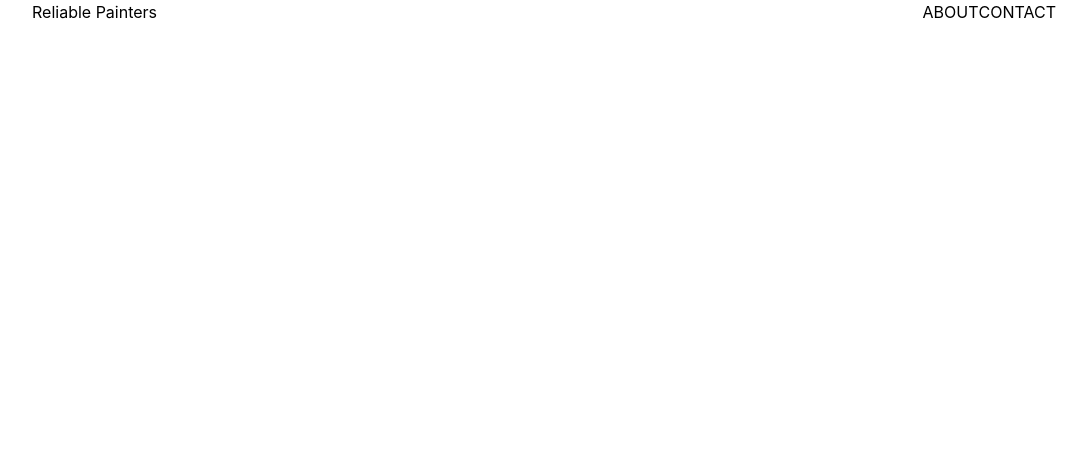
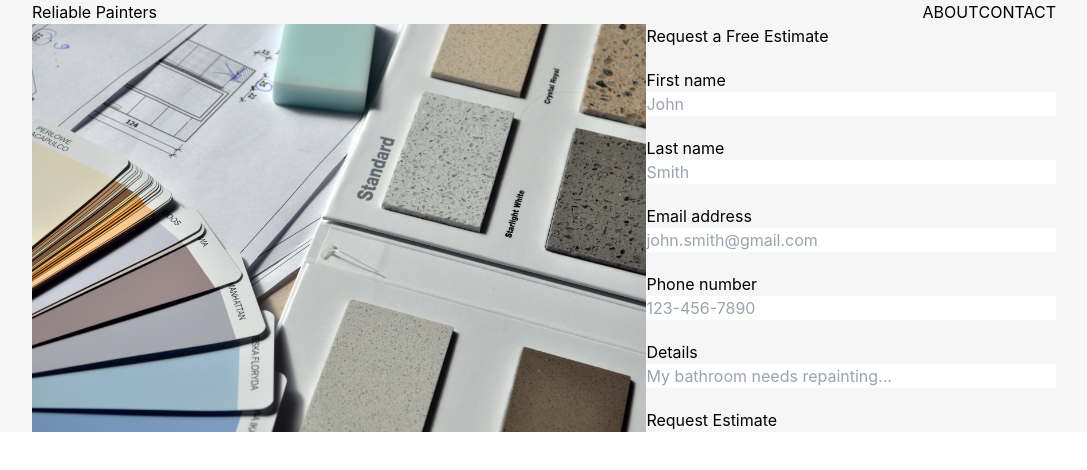
Before and after one commit to tlannigan/reliable-painter-react, a React (Create React App) app: page / in a window 1280 px wide. Shown: the top 470 px of the page, without its empty margins (96-1183 px from the left). Built offline with nearby package versions, Linux system fonts and the light colour scheme.

Commit message:
Add sections for estimate component
- Add paint chip image
- Add placeholder text inputs

```diff
--- a/src/App.css
+++ /dev/null
@@ -1,38 +0,0 @@
-.App {
-  text-align: center;
-}
-
-.App-logo {
-  height: 40vmin;
-  pointer-events: none;
-}
-
-@media (prefers-reduced-motion: no-preference) {
-  .App-logo {
-    animation: App-logo-spin infinite 20s linear;
-  }
-}
-
-.App-header {
-  background-color: #282c34;
-  min-height: 100vh;
-  display: flex;
-  flex-direction: column;
-  align-items: center;
-  justify-content: center;
-  font-size: calc(10px + 2vmin);
-  color: white;
-}
-
-.App-link {
-  color: #61dafb;
-}
-
-@keyframes App-logo-spin {
-  from {
-    transform: rotate(0deg);
-  }
-  to {
-    transform: rotate(360deg);
-  }
-}
--- a/src/App.js
+++ b/src/App.js
@@ -1,11 +1,11 @@
-import logo from './logo.svg';
-import './App.css';
+import Estimate from './components/Estimate';
 import Header from './components/Header';
 
 function App() {
   return (
     <div className="App max-w-screen-lg mx-auto">
       <Header />
+      <Estimate />
     </div>
   );
 }
--- /dev/null
+++ b/src/components/Estimate.js
@@ -0,0 +1,16 @@
+import React, { Component } from 'react'
+import EstimateImage from './EstimateImage'
+import EstimateForm from './EstimateForm'
+
+export class Estimate extends Component {
+  render() {
+    return (
+      <div className='flex justify-between'>
+        <EstimateImage />
+        <EstimateForm />
+      </div>
+    )
+  }
+}
+
+export default Estimate
--- /dev/null
+++ b/src/components/EstimateForm.js
@@ -0,0 +1,38 @@
+import React, { Component } from 'react'
+
+export class EstimateForm extends Component {
+  render() {
+    return (
+      <div className='flex flex-col basis-2/5 justify-between'>
+        <div>
+            <h2>Request a Free Estimate</h2>
+        </div>
+        <div className='flex flex-col'>
+            <label for='estimate-first-name'>First name</label>
+            <input name='estimate-first-name' type='text' placeholder='John' />
+        </div>
+        <div className='flex flex-col'>
+            <label for='estimate-last-name'>Last name</label>
+            <input name='estimate-last-name' type='text' placeholder='Smith' />
+        </div>
+        <div className='flex flex-col'>
+            <label for='estimate-email'>Email address</label>
+            <input name='estimate-email' type='text' placeholder='john.smith@gmail.com' />
+        </div>
+        <div className='flex flex-col'>
+            <label for='estimate-phone'>Phone number</label>
+            <input name='estimate-phone' type='text' placeholder='123-456-7890' />
+        </div>
+        <div className='flex flex-col'>
+            <label for='estimate-details'>Details</label>
+            <input name='estimate-details' type='text' placeholder='My bathroom needs repainting...' />
+        </div>
+        <div>
+            <button>Request Estimate</button>
+        </div>
+      </div>
+    )
+  }
+}
+
+export default EstimateForm
--- /dev/null
+++ b/src/components/EstimateImage.js
@@ -0,0 +1,14 @@
+import React, { Component } from 'react'
+import estimateImage from '../assets/images/paint-chips.jpg';
+
+export class EstimateImage extends Component {
+  render() {
+    return (
+      <div className='basis-3/5'>
+        <img src={estimateImage} alt="Paint chips" />
+      </div>
+    )
+  }
+}
+
+export default EstimateImage
--- a/src/index.css
+++ b/src/index.css
@@ -15,3 +15,7 @@ code {
   font-family: source-code-pro, Menlo, Monaco, Consolas, 'Courier New',
     monospace;
 }
+
+#root {
+  background-color: #F6F6F6;
+}
```
Also changed, not shown: src/assets/images/paint-chips.jpg (added).
